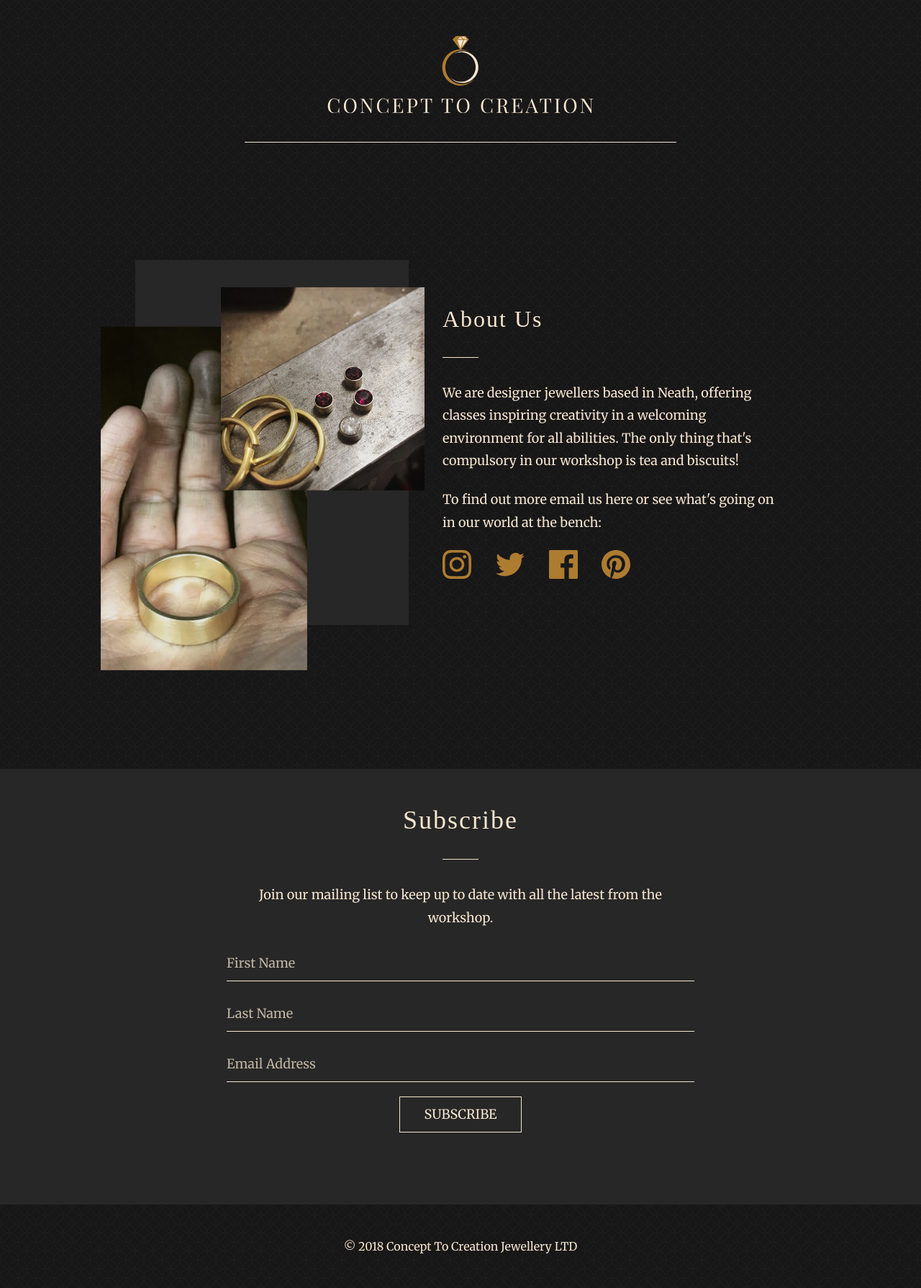
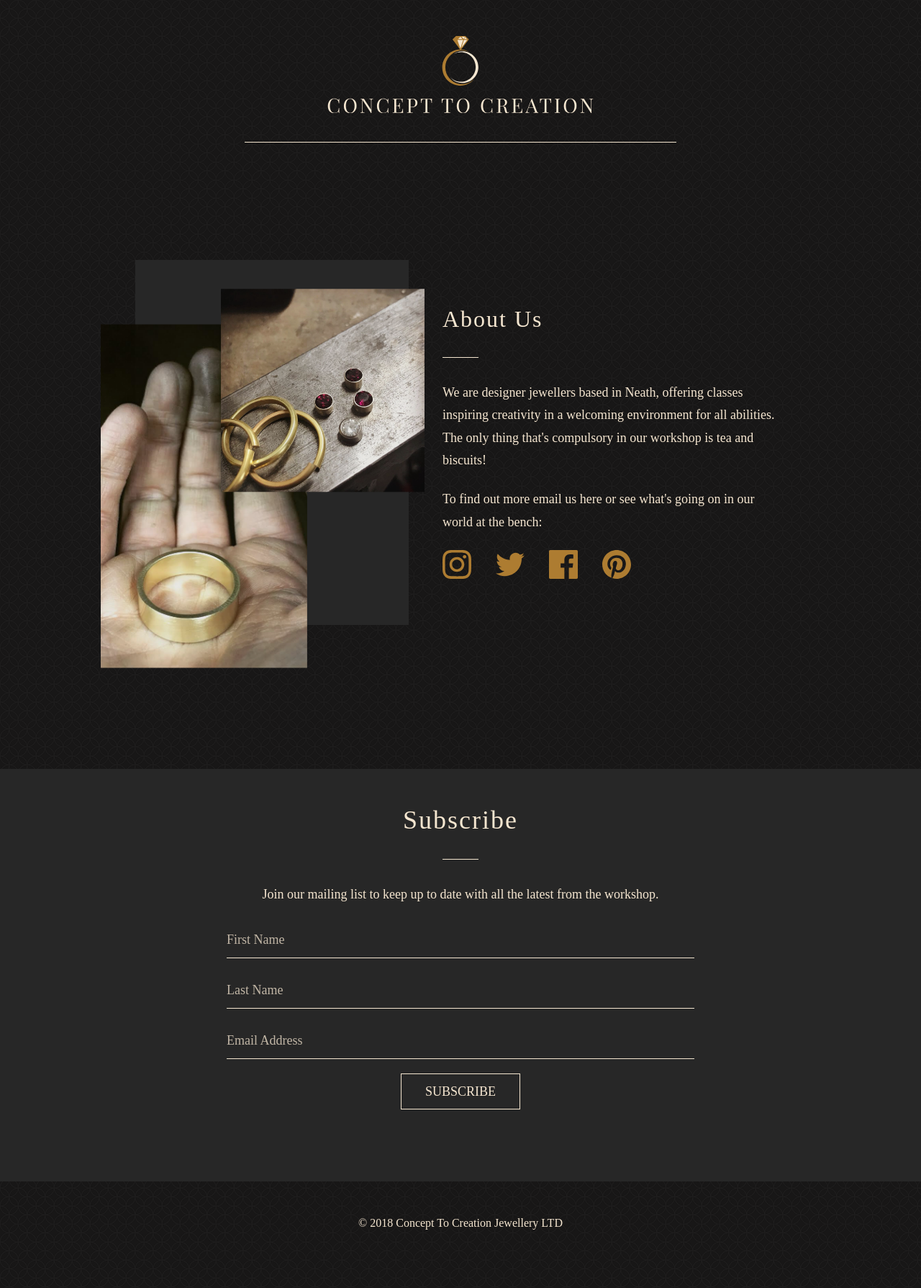
Before and after one commit to ButsAndCats/concept-to-creation, a Jekyll site: the page built from index.md, in a window 1280 px wide. Shown: the whole page at 72% size. Built offline with Jekyll 4.4.1, drawn with Linux system fonts in a browser that asks for light colours; nearby versions of some CDN libraries; after the commit the page ends 1757 px from its top, so only the background shows below that.

Commit message:
including playfair

```diff
--- a/_includes/head.html
+++ b/_includes/head.html
@@ -28,11 +28,9 @@
   <meta name="msapplication-TileColor" content="#1d1b1c">
   <meta name="msapplication-config" content="/assets/images/browserconfig.xml">
   <meta name="theme-color" content="#1d1b1c">
+  <script type="text/javascript" src="/assets/app.js" defer="defer"></script>
+  <link href="https://fonts.googleapis.com/css?family=Merriweather|Playfair+Display" rel="preload">
 
-
-  <script type="text/javascript" src="/assets/app.js" defer="defer"></script>
-
-  <link href="https://fonts.googleapis.com/css?family=Merriweather:400,700" rel="stylesheet">
 
 
   <!-- Fonts and CDN content =============================================== -->
```
